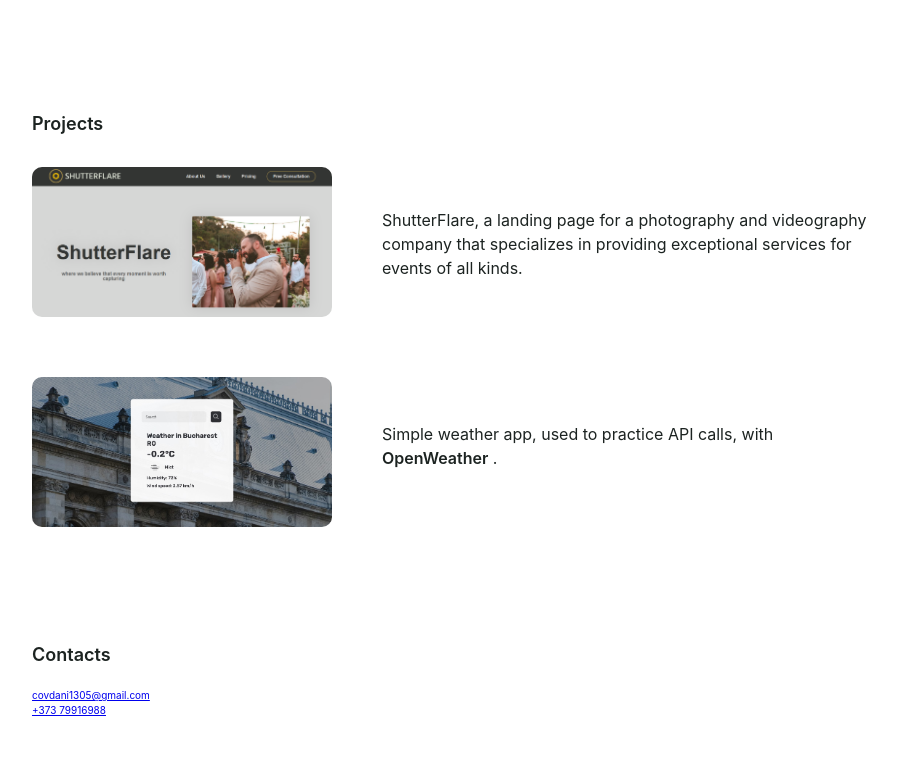
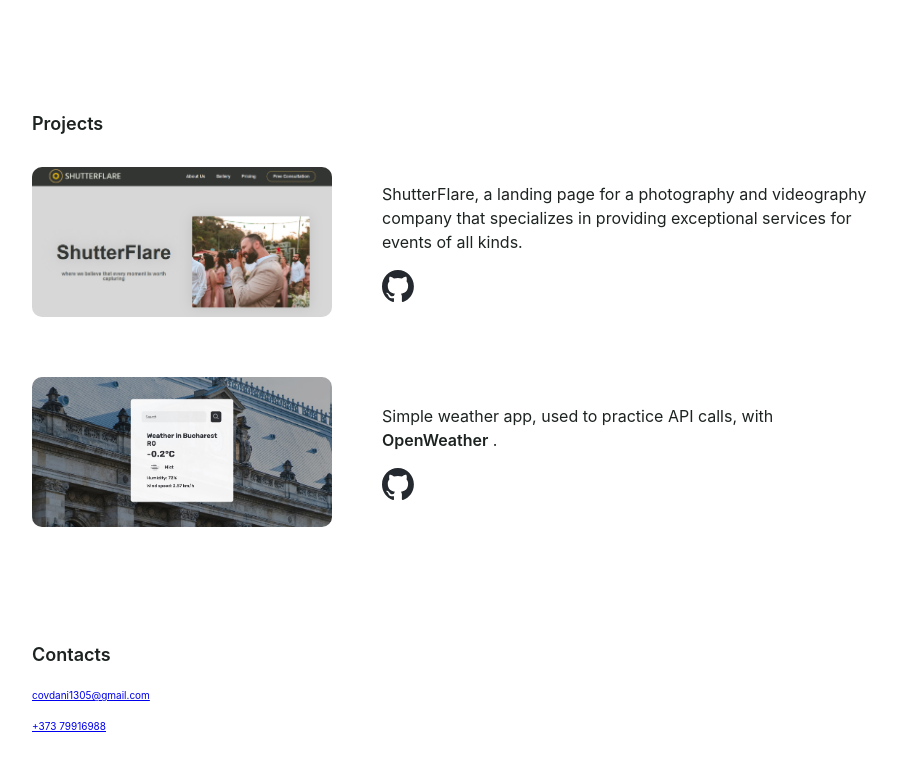
Before and after one commit to covdani1305/Portfolio-Site, a website built with Vite: page index.html in a window 1280 px wide. Shown: the part 844-1612 px from the top of the page, without its empty margins (188-1085 px from the left). Built offline with nearby package versions, Linux system fonts and the light colour scheme.

Commit message:
added github icons

```diff
--- a/index.html
+++ b/index.html
@@ -56,10 +56,11 @@
               company that specializes in providing exceptional services for
               events of all kinds.
             </p>
-            <!-- <a
+            <a
               class="github_link"
               href="https://github.com/covdani1305/ShutterFlare"
-            ></a> -->
+              ><img class="github_icon" src="./img/github-mark.svg" alt=""
+            /></a>
           </div>
         </li>
         <li class="project_container">
@@ -83,7 +84,9 @@
             <a
               class="github_link"
               href="https://github.com/covdani1305/Weather_App"
-            ></a>
+            >
+              <img class="github_icon" src="./img/github-mark.svg" alt=""
+            /></a>
           </div>
         </li>
       </ul>
--- a/style.css
+++ b/style.css
@@ -11,15 +11,18 @@ body {
   width: 90rem;
   margin: auto;
   color: #1c2321;
+  /* margin-bottom: 10rem; */
 }
 header {
   margin-bottom: 10rem;
   margin-left: 3rem;
   margin-right: 3rem;
+  /* margin-top: 4rem; */
   transition: transform 1s, opacity 1s;
 }
 section {
   margin-bottom: 10rem;
+  /* margin-top: 10rem; */
   margin-left: 3rem;
   margin-right: 3rem;
   transition: transform 1s, opacity 1s;
@@ -41,7 +44,6 @@ p {
 .hero-section {
   display: grid;
   grid-template-columns: repeat(2, 1fr);
-  /* margin: 10rem auto; */
   border-bottom: 1px solid #cccccc;
   padding: 10rem 0;
 }
@@ -53,11 +55,14 @@ p {
   align-self: center;
 }
 .hero-text {
+  display: flex;
+  flex-direction: column;
   align-self: center;
 }
 .hero-name {
   font-size: 4.6rem;
   font-weight: 500;
+  margin: 0;
 }
 
 .tech-text-div {
@@ -117,6 +122,9 @@ svg {
 .contacts_list {
   list-style: none;
   padding: 0;
+  display: flex;
+  flex-direction: column;
+  gap: 1.6rem;
 }
 
 .open_weather_link {
```
